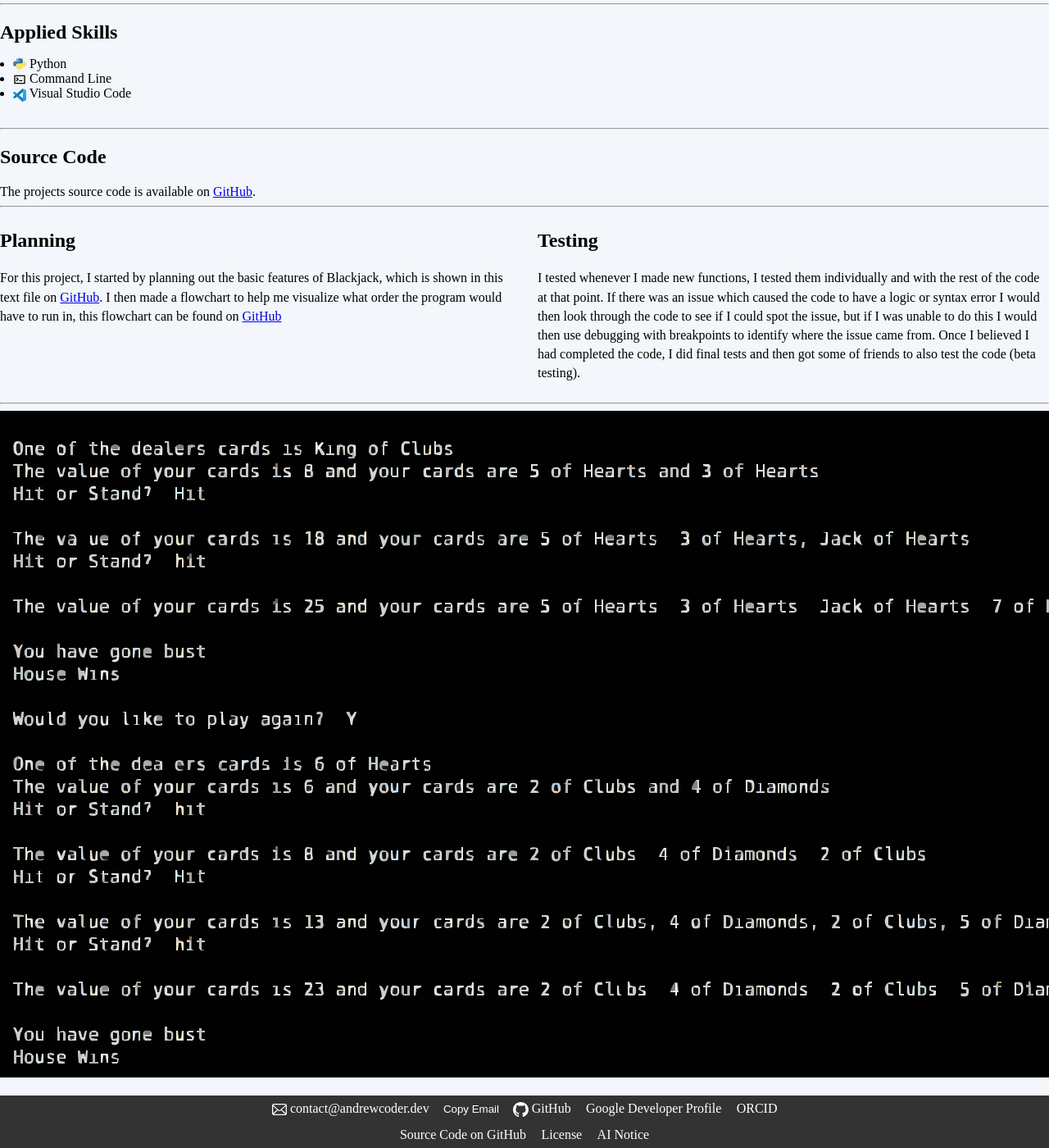
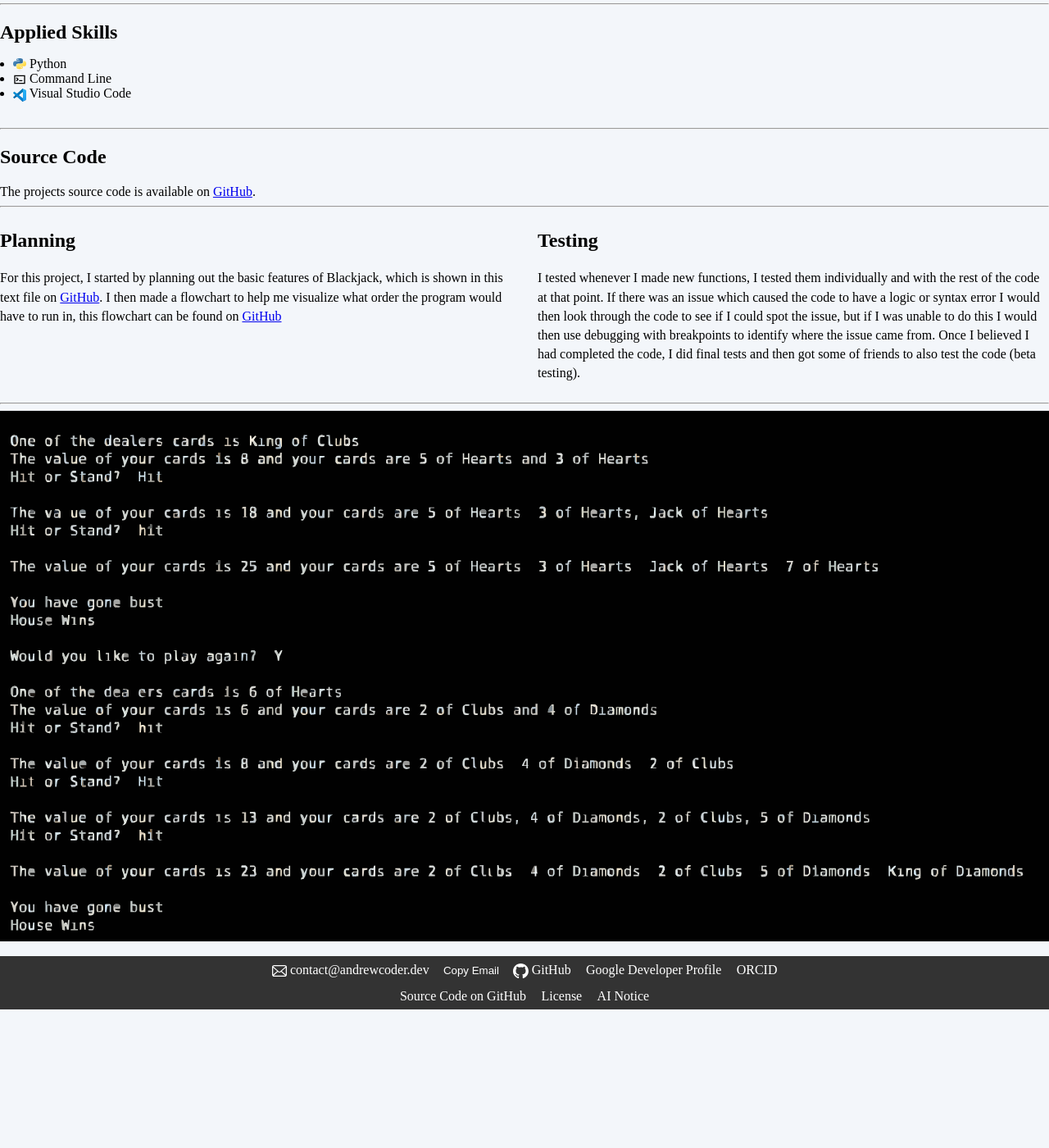
Before and after one commit to Andrew-Dev-Coder/Portfolio, a Jekyll site: the page built from _projects/blackjack.html, in a window 1280 px wide and 1400 px high, scrolled down 162 px. Shown: the whole window at 82% size. Built offline with Jekyll 4.4.1, drawn with Linux system fonts in a browser that asks for light colours; after the commit the page ends 1393 px from its top, so only the background shows below that.

Commit message:
Update style.css
Added class to allow for sizing of images

```diff
--- a/CSS/style.css
+++ b/CSS/style.css
@@ -181,6 +181,11 @@ a:hover{
     opacity: 0.85;
 }
 
+.image{
+    width: 100%;
+    height: 100%;
+}
+
 #firstSentence{
     line-height: 1.75;
 }
```
